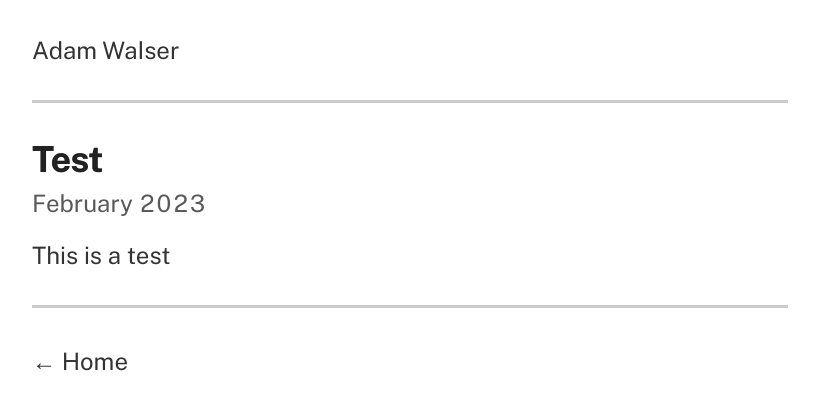
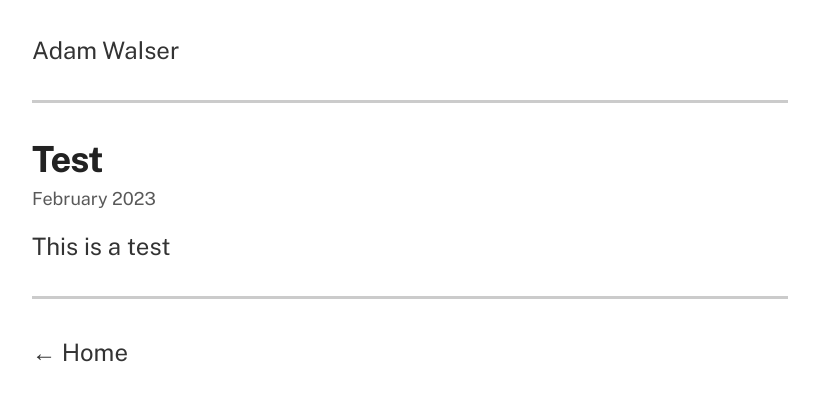
Before and after one commit to ajpwalser/ajpwalser.github.io, a Jekyll site: the page built from _posts/2023-02-22-test.md, in a window 1280 px wide. Shown: the top 410 px of the page, without its empty margins (230-1049 px from the left). Built offline with Jekyll 4.4.1, drawn with Linux system fonts in a browser that asks for light colours.

Commit message:
Update style.css

```diff
--- a/css/style.css
+++ b/css/style.css
@@ -38,7 +38,7 @@ line-height: 1.3;
 .post-meta {
     margin-top: 0.25rem;
     color: var(--color-text-accent);
-    font-feature-settings: 'tnum' 1;
+    font-size: 75%;
 }
 hr {
     display: block;
```
